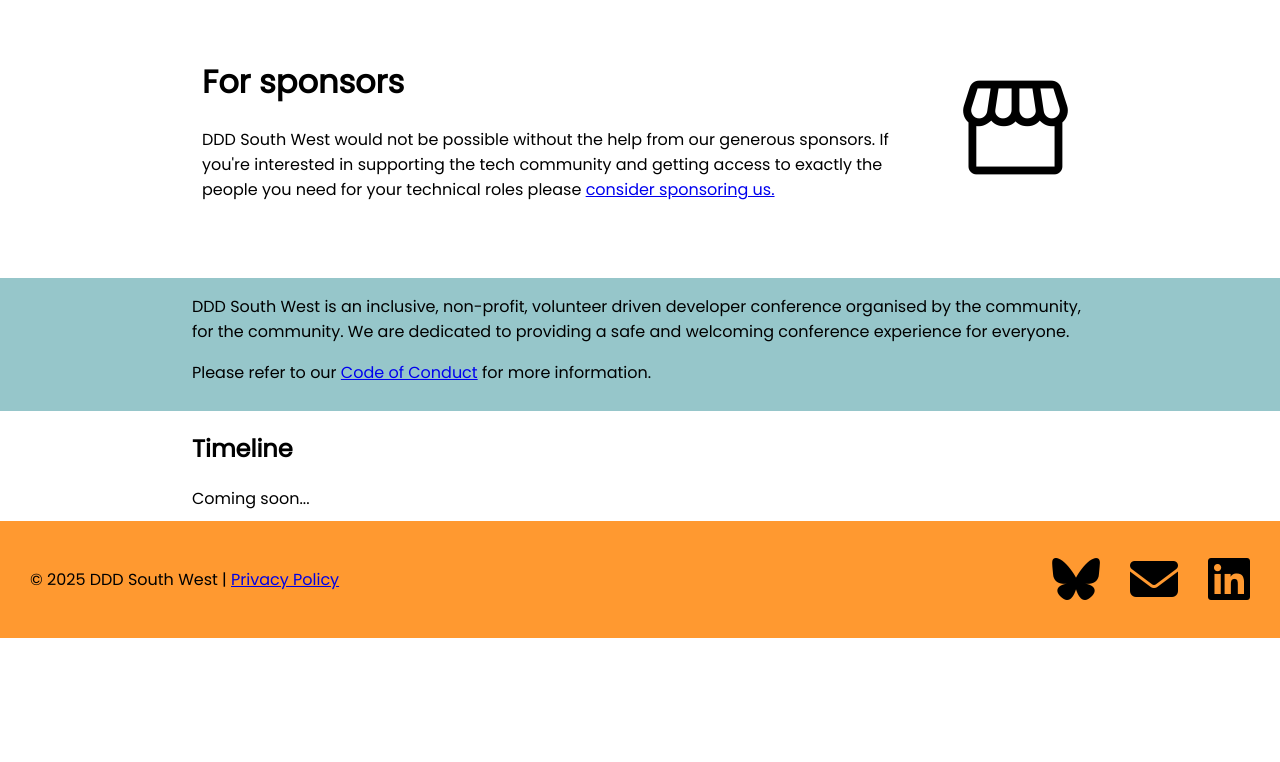
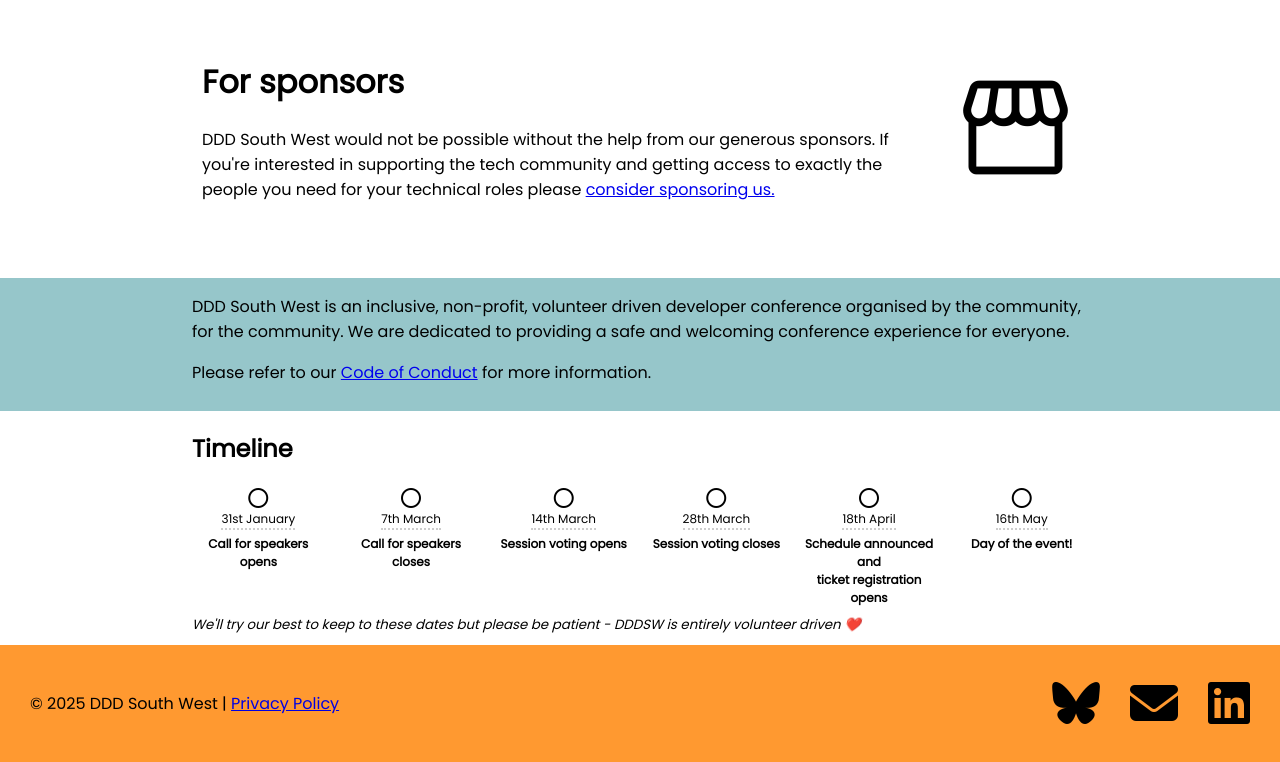
Before and after one commit to dddsw/dddsw-web, a SvelteKit app: page / in a window 1280 px wide. Shown: the part 600-1362 px from the top of the page. Before the commit the page ends 1238 px from the top, so only its background shows below. Built offline with nearby package versions, Linux system fonts and the light colour scheme.

Commit message:
Update Timeline

```diff
--- a/src/routes/+page.svelte
+++ b/src/routes/+page.svelte
@@ -57,42 +57,41 @@
 <div class="secondary-bg">
 	<div class="section">
 		<h2>Timeline</h2>
-		<div>Coming soon...</div>
-		<!-- <div class="timeline text-center">
+		<div class="timeline text-center">
 			<span class="timeline-item">
-				<span class="material-symbols-outlined"> check_circle </span>
-				<p>1st January</p>
-				<p>Call for speakers opens on New Years Day!</p>
+				<span class="material-symbols-outlined"> circle </span>
+				<p>31st January</p>
+				<p>Call for speakers opens</p>
 			</span>
 			<span class="timeline-item">
-				<span class="material-symbols-outlined"> check_circle </span>
-				<p>31st January</p>
+				<span class="material-symbols-outlined"> circle </span>
+				<p>7th March</p>
 				<p>Call for speakers closes</p>
 			</span>
 			<span class="timeline-item">
-				<span class="material-symbols-outlined"> check_circle </span>
-				<p>12th February</p>
+				<span class="material-symbols-outlined"> circle </span>
+				<p>14th March</p>
 				<p>Session voting opens</p>
 			</span>
 			<span class="timeline-item">
-				<span class="material-symbols-outlined"> check_circle </span>
-				<p>21st February</p>
+				<span class="material-symbols-outlined"> circle </span>
+				<p>28th March</p>
 				<p>Session voting closes</p>
 			</span>
 			<span class="timeline-item">
-				<span class="material-symbols-outlined"> check_circle </span>
-				<p>31st March</p>
-				<p>Schedule announced and ticket registration opens</p>
+				<span class="material-symbols-outlined"> circle </span>
+				<p>18th April</p>
+				<p>Schedule announced and <br />ticket registration opens</p>
 			</span>
 			<span class="timeline-item">
-				<span class="material-symbols-outlined"> check_circle </span>
-				<p>26th April</p>
+				<span class="material-symbols-outlined"> circle </span>
+				<p>16th May</p>
 				<p>Day of the event!</p>
 			</span>
 		</div>
 		<sub class="sub-highlight"
 			>We'll try our best to keep to these dates but please be patient - DDDSW is entirely volunteer
-			driven ❤️</sub> -->
+			driven ❤️</sub>
 	</div>
 </div>
 
```
